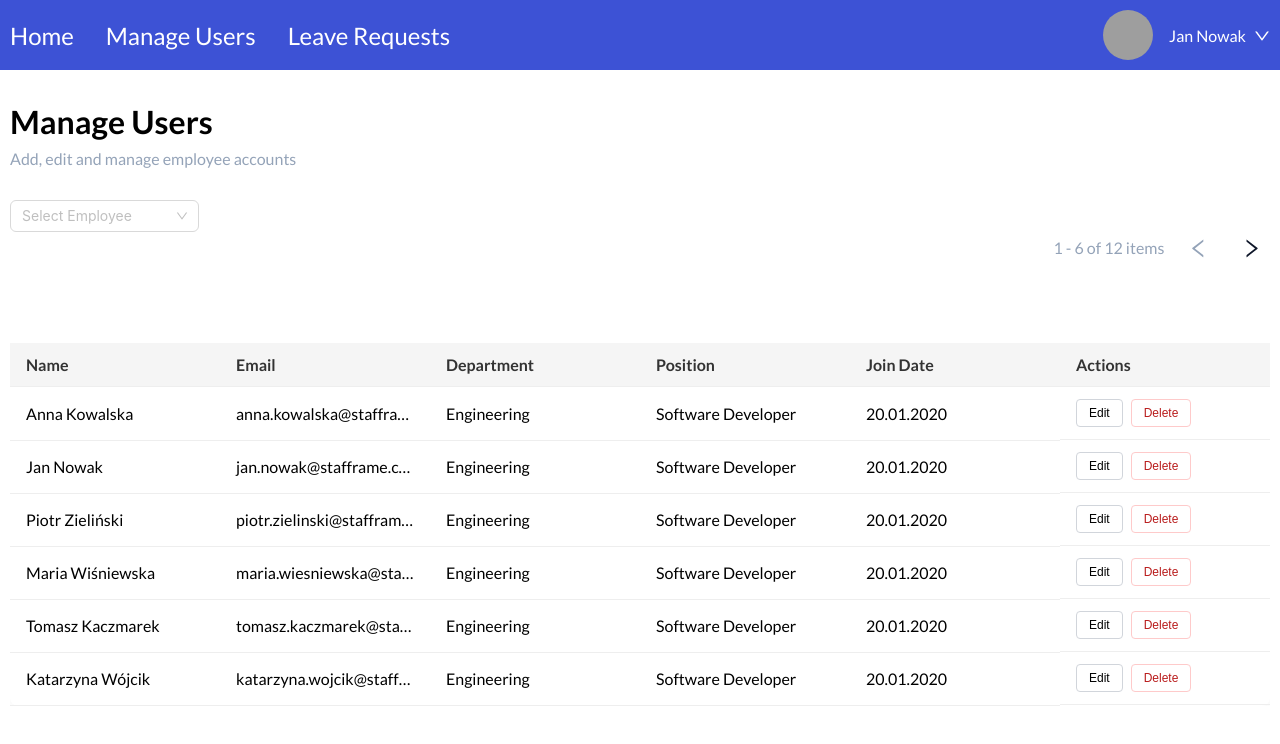
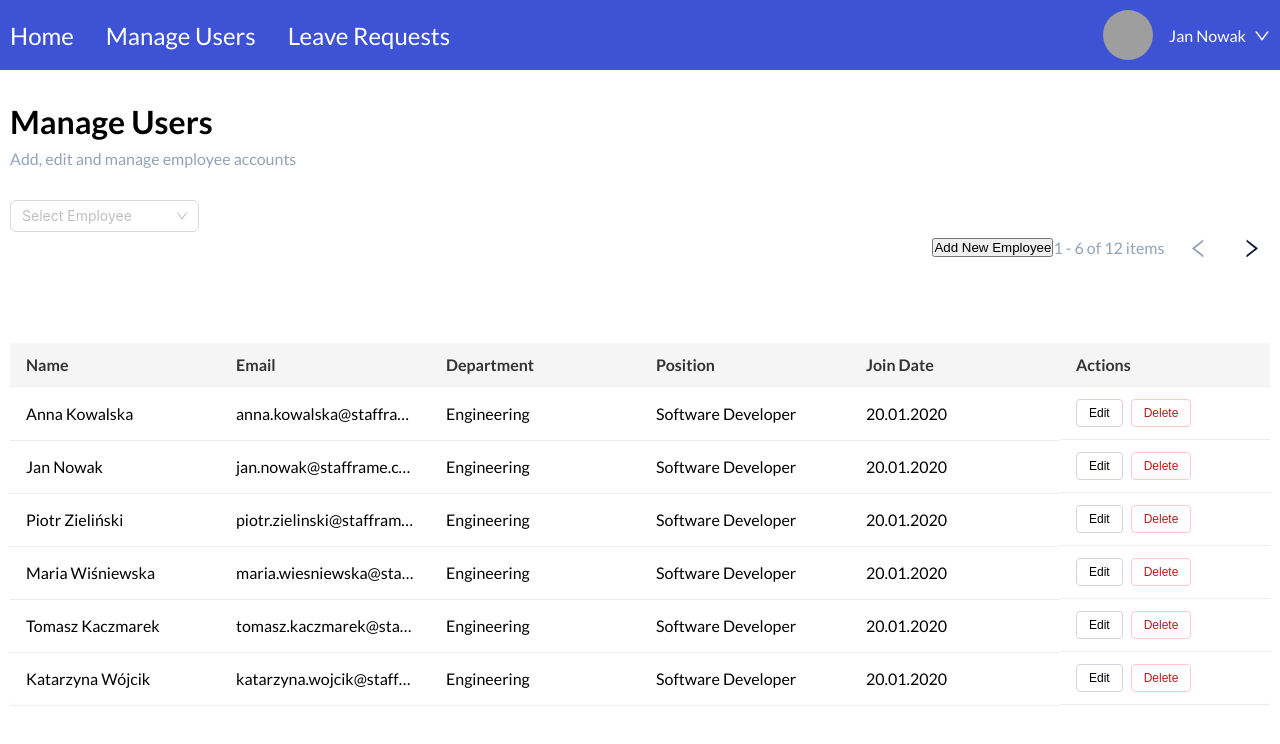
Before and after one commit to vimw/stafframe, a Next.js app: page /manager/manage-users in a window 1280 px wide. Shown: the top 744 px of the page. Built offline with nearby package versions, Linux system fonts and the light colour scheme; no server answers; grey boxes are pictures that could not be loaded.

Commit message:
Integrate user modal with manage users page and add add new employee button

```diff
--- a/app/manager/manage-users/ManageUsersPageContent.tsx
+++ b/app/manager/manage-users/ManageUsersPageContent.tsx
@@ -6,6 +6,7 @@ import ManageUsersTable from './components/ManageUsersTable/ManageUsersTable'
 import { fetchUsers } from './lib/users'
 import ManageUsersTableSkeleton from './components/ManageUsersTableSkeleton/ManageUsersTableSkeleton'
 import LeaveRequestsTableNavigation from '../leave-requests/components/LeaveRequestsTableNavigation/LeaveRequestsTableNavigation'
+import UserModal from './components/UserModal/UserModal'
 
 
 interface User{
@@ -15,6 +16,11 @@ interface User{
   department:string,
   position:string,
   joinDate:string
+  leaveBalance: {
+    annual: number
+    sick: number
+    personal: number
+  }
 }
 
 const ManageUsersPageContent = () => {
@@ -24,6 +30,8 @@ const ManageUsersPageContent = () => {
     const [usersCount,setUsersCount] = useState<number>(0)
     const [currentPage,setCurrentPage] = useState<number>(1)
     const [loading,setLoading] = useState<boolean>(true)
+    const [isModalOpen,setIsModalOpen] = useState<boolean>(false)
+    const [currentUser,setCurrentUser] = useState<User | null>(null)
 
     const pageSize = 6
 
@@ -32,6 +40,10 @@ const ManageUsersPageContent = () => {
     }
     function handlePreviousPageClick() {
         setCurrentPage(currentPage-1)
+    }
+
+    function handleAddUser() {
+      setIsModalOpen(true)
     }
 
     const startItem = (currentPage - 1) * pageSize + 1;
@@ -70,6 +82,9 @@ const ManageUsersPageContent = () => {
               <EmployeeSearchInput handleFilterEmployees={handleFilterEmployees}/>
             </div>
             <div className={styles.tableNavigation}>
+                <button onClick={handleAddUser} className={styles.addButton}>
+                  Add New Employee
+                </button>
                 {!loading && (
                     <LeaveRequestsTableNavigation handlePreviousPageClick={handlePreviousPageClick} handleNextPageClick={handleNextPageClick} leaveRequestsCount={usersCount} startItem={startItem} endItem={endItem} isPreviousDisabled={isPreviousDisabled} isNextDisabled={isNextDisabled}/>
                 )}
@@ -81,8 +96,10 @@ const ManageUsersPageContent = () => {
                   <ManageUsersTable header={["Name","Email","Department","Position","Join Date","Actions"]} data={users[currentPage-1]}/>
               )}
             </div>
-
         </div>
+        {isModalOpen && (
+          <UserModal user={currentUser} onClose={() => setIsModalOpen(false)} departments={['Marketing','Finance','HR','Engineering','Sales','Customer Support','Product']}/>
+        )}
     </section>
   )
 }
```
